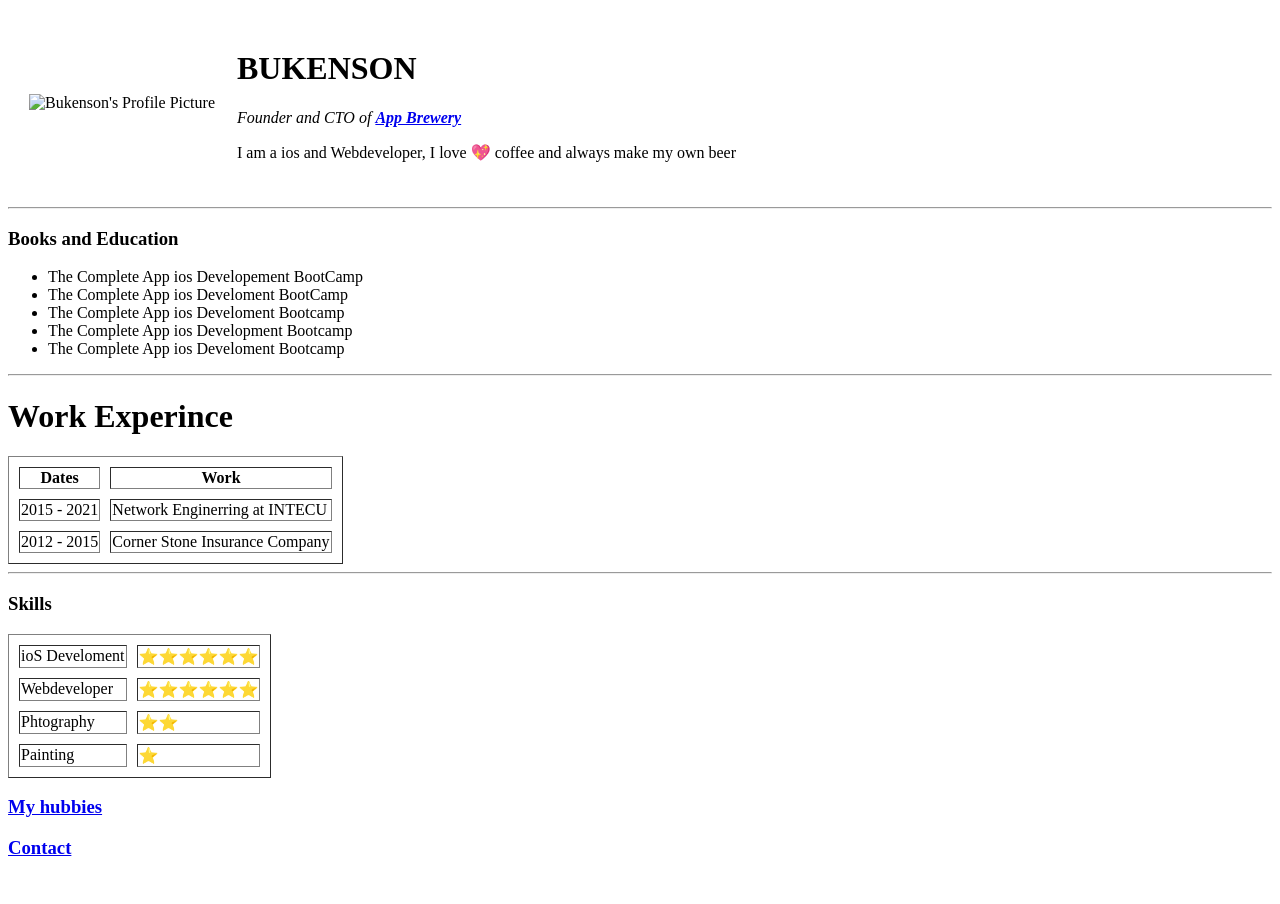
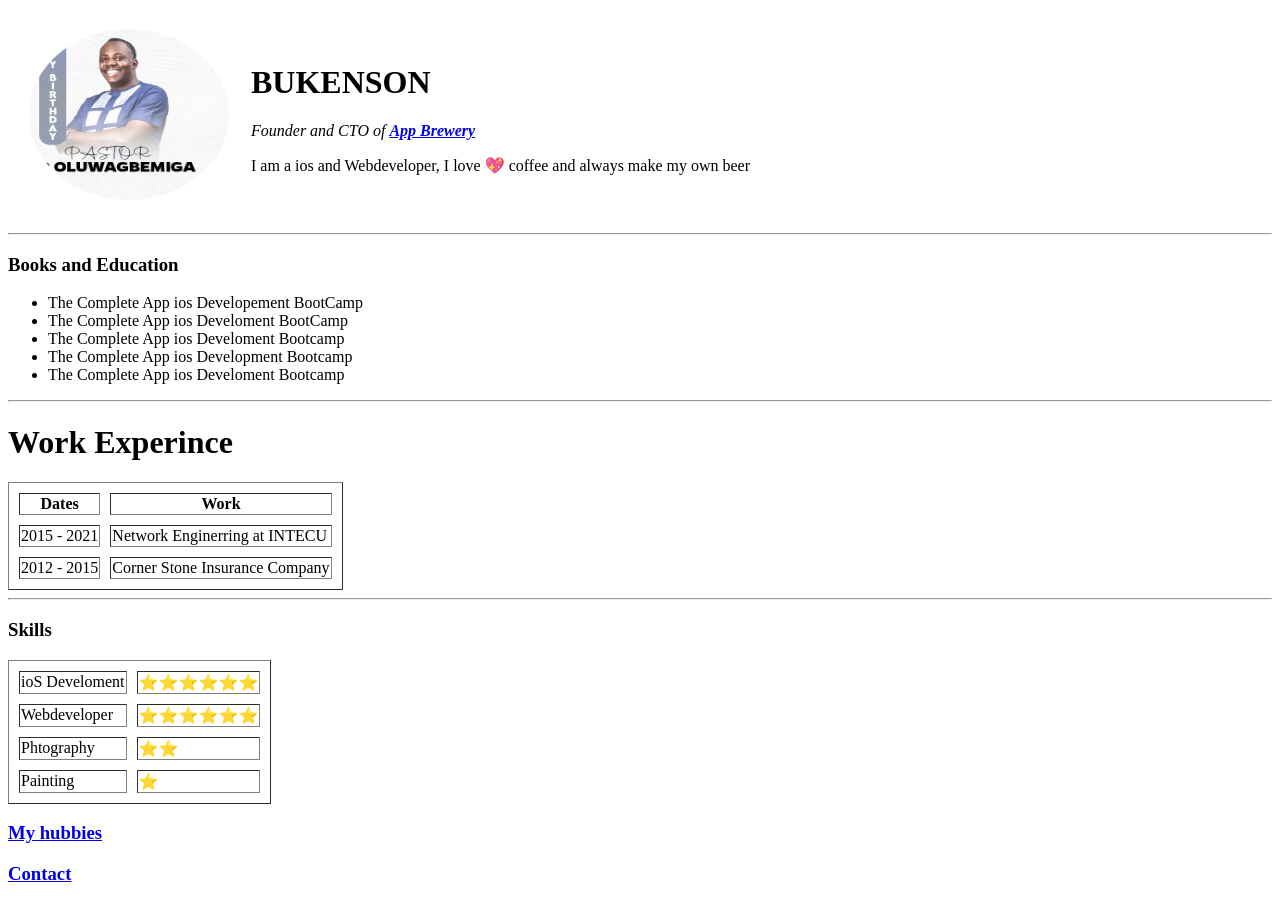
Before and after one commit to bukenson/cv, a plain HTML site: page index.html in a window 1280 px wide. Before the commit the page ends 878 px from the top, so only its background shows below. Drawn offline with Linux system fonts and the light colour scheme.

Commit message:
Adding a Html CV

```diff
--- a/index.html
+++ b/index.html
@@ -8,7 +8,7 @@
     <table cellspacing="20">
       <tr>
         <td><img
-      src="image/Daddy G. O.png"
+      src="Daddy G. O.png"
       alt="Bukenson's Profile Picture"
       width="200px"
       height="171px"</td>
```
